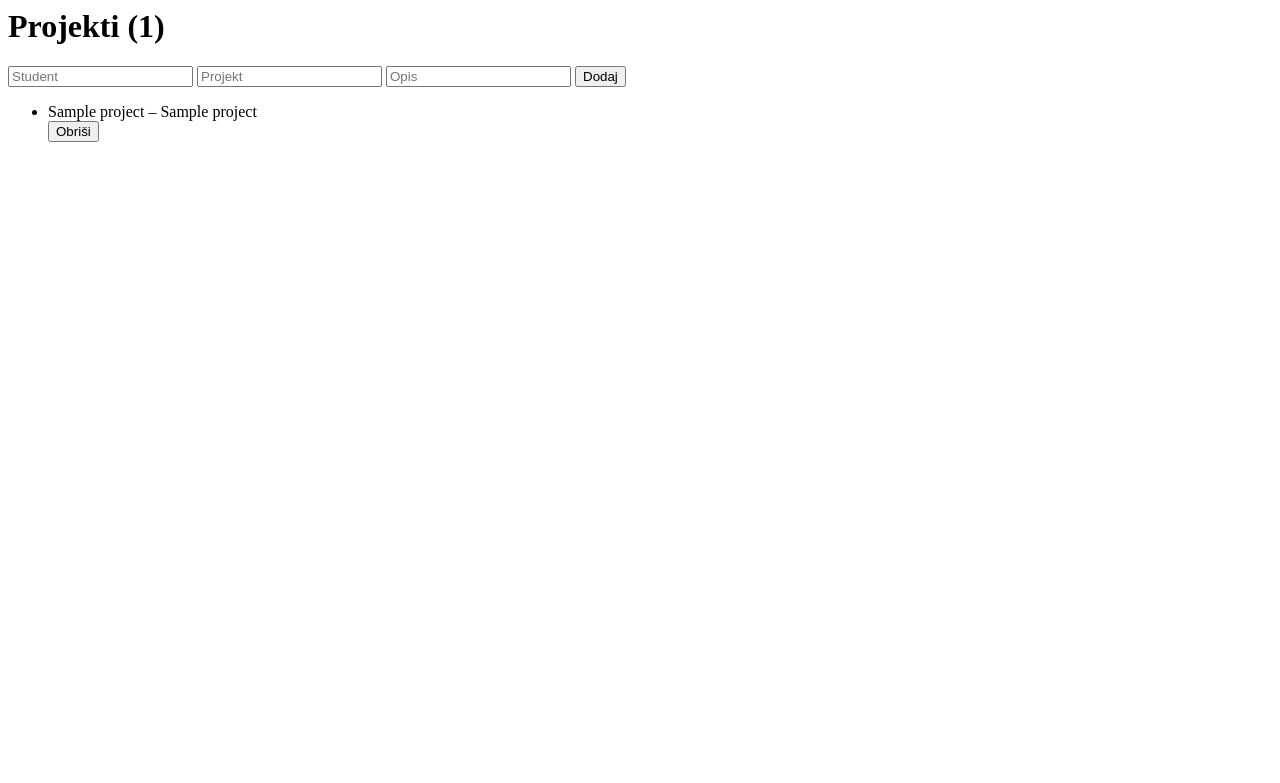
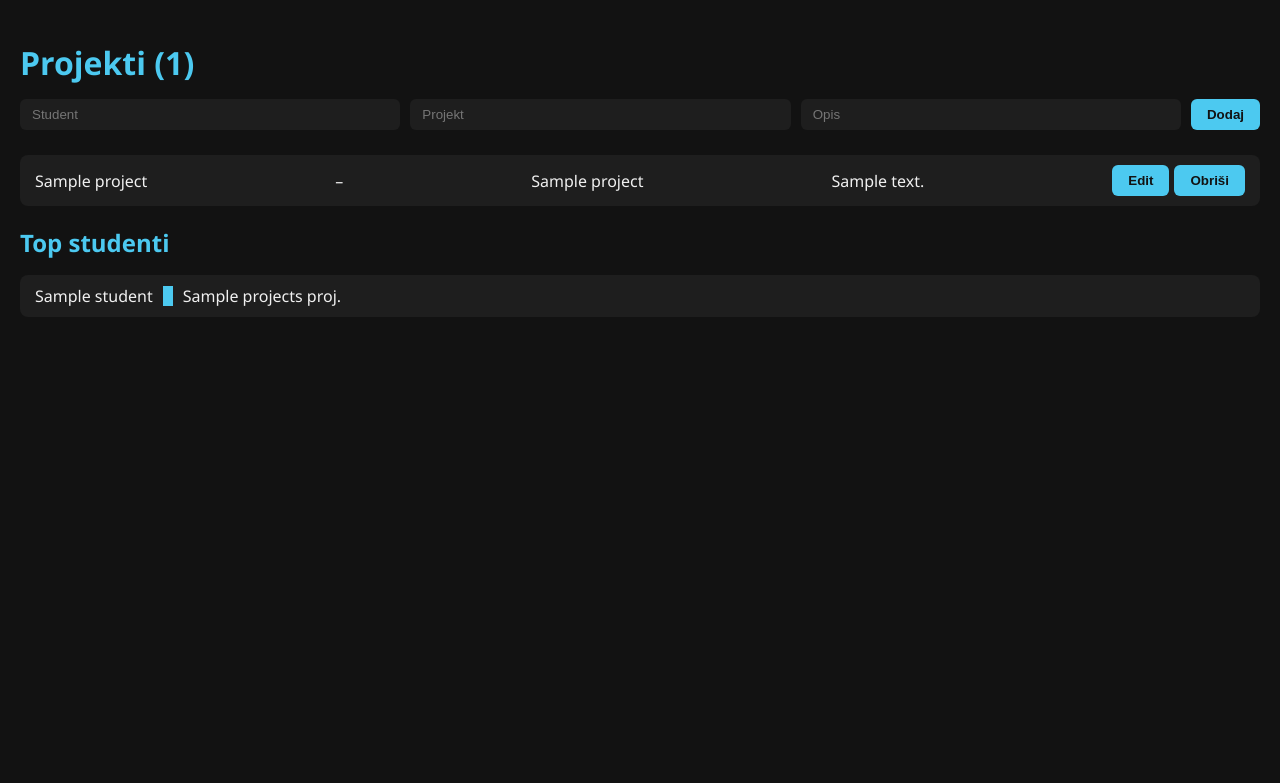
Before and after one commit to AntonioLabinjan/Distribuirani-sustavi-vjezbe, a Flask app: template Checkpoint2/frontend-service/templates/index.html in a window 1280 px wide. Shown: the top 783 px of the page. Run offline with Flask 3, Linux system fonts and the light colour scheme; the template is opened without the code that fills it: most values are stand-ins (such as "Sample title", 1, 10 or a date in 2020).

Commit message:
Update index.html

```diff
--- a/Checkpoint2/frontend-service/templates/index.html
+++ b/Checkpoint2/frontend-service/templates/index.html
@@ -1,19 +1,156 @@
+<!DOCTYPE html>
+<html lang="hr">
+<head>
+<meta charset="UTF-8">
+<title>Projekti</title>
+<style>
+    body {
+        font-family: 'Segoe UI', Tahoma, Geneva, Verdana, sans-serif;
+        background: #121212;
+        color: #f0f0f0;
+        margin: 0;
+        padding: 20px;
+    }
+
+    h1, h2 {
+        color: #4cc9f0;
+        margin-bottom: 15px;
+    }
+
+    form.add-form {
+        display: flex;
+        gap: 10px;
+        margin-bottom: 25px;
+    }
+
+    input {
+        padding: 8px 12px;
+        border: none;
+        border-radius: 6px;
+        flex: 1;
+        background: #1e1e1e;
+        color: #f0f0f0;
+    }
+
+    button {
+        padding: 8px 16px;
+        border: none;
+        border-radius: 6px;
+        background: #4cc9f0;
+        color: #121212;
+        font-weight: bold;
+        cursor: pointer;
+        transition: background 0.2s;
+    }
+
+    button:hover {
+        background: #4895ef;
+    }
+
+    ul {
+        list-style: none;
+        padding: 0;
+    }
+
+    li {
+        background: #1e1e1e;
+        padding: 10px 15px;
+        margin-bottom: 10px;
+        border-radius: 8px;
+    }
+
+    .project-display {
+        display: flex;
+        justify-content: space-between;
+        align-items: center;
+        gap: 10px;
+        flex-wrap: wrap;
+    }
+
+    .project-buttons {
+        display: flex;
+        gap: 5px;
+    }
+
+    .edit-form input {
+        margin-right: 5px;
+        margin-bottom: 5px;
+    }
+
+    .leaderboard li {
+        display: flex;
+        align-items: center;
+        gap: 10px;
+        margin-bottom: 8px;
+    }
+
+    .leaderboard-bar {
+        display: inline-block;
+        height: 20px;
+        background: #4cc9f0;
+    }
+</style>
+</head>
+<body>
+
 <h1>Projekti ({{ count }})</h1>
 
-<form method="POST">
-    <input name="student_name" placeholder="Student">
-    <input name="project_title" placeholder="Projekt">
-    <input name="description" placeholder="Opis">
-    <button>Dodaj</button>
+<form class="add-form" method="POST">
+    <input name="student_name" placeholder="Student" required>
+    <input name="project_title" placeholder="Projekt" required>
+    <input name="description" placeholder="Opis" required>
+    <button type="submit">Dodaj</button>
 </form>
 
 <ul>
 {% for p in projects %}
 <li>
-{{p.project_title}} – {{p.student_name}}
-<form method="POST" action="/delete/{{p.id}}">
-<button>Obriši</button>
-</form>
+    <div class="project-display" id="display-{{p.id}}">
+        <span id="title-{{p.id}}">{{p.project_title}}</span> –
+        <span id="student-{{p.id}}">{{p.student_name}}</span>
+        <span id="desc-{{p.id}}">{{p.description}}</span>
+        <div class="project-buttons">
+            <button type="button" onclick="showEdit({{p.id}})">Edit</button>
+            <form method="POST" action="/delete/{{p.id}}" style="display:inline;">
+                <button type="submit">Obriši</button>
+            </form>
+        </div>
+    </div>
+
+    <!-- Edit form hidden by default -->
+    <form class="edit-form" method="POST" action="/edit/{{p.id}}" style="display:none;" id="edit-form-{{p.id}}">
+        <input name="student_name" value="{{p.student_name}}" required>
+        <input name="project_title" value="{{p.project_title}}" required>
+        <input name="description" value="{{p.description}}" required>
+        <button type="submit">Spremi</button>
+        <button type="button" onclick="cancelEdit({{p.id}})">Odustani</button>
+    </form>
 </li>
 {% endfor %}
 </ul>
+
+<h2>Top studenti</h2>
+<ul class="leaderboard">
+{% for s in top_students %}
+<li>
+    <span>{{ s.student_name }}</span>
+    <div class="leaderboard-bar" style="width: {{ s.projects*20 }}px;"></div>
+    <span>{{ s.projects }} proj.</span>
+</li>
+{% endfor %}
+</ul>
+
+<script>
+function showEdit(id) {
+    document.getElementById('edit-form-' + id).style.display = 'block';
+    document.getElementById('display-' + id).style.display = 'none';
+}
+
+function cancelEdit(id) {
+    document.getElementById('edit-form-' + id).style.display = 'none';
+    document.getElementById('display-' + id).style.display = 'flex';
+}
+</script>
+
+</body>
+</html>
```
